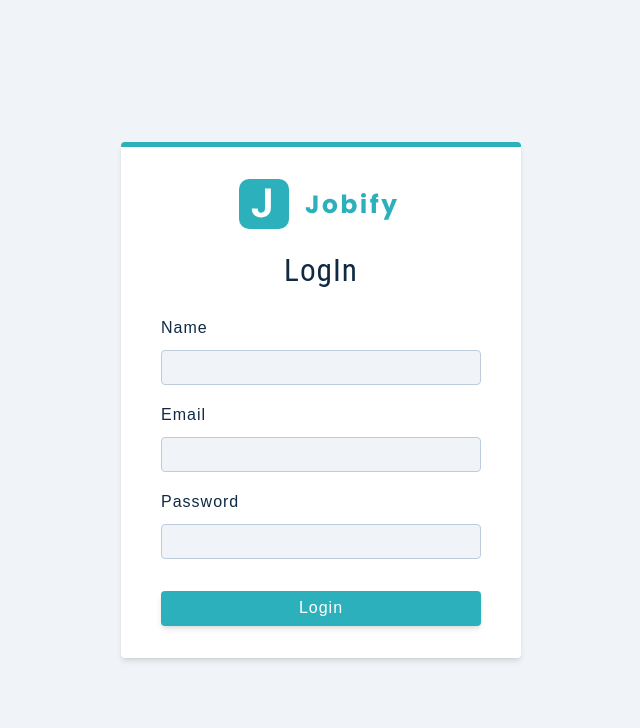
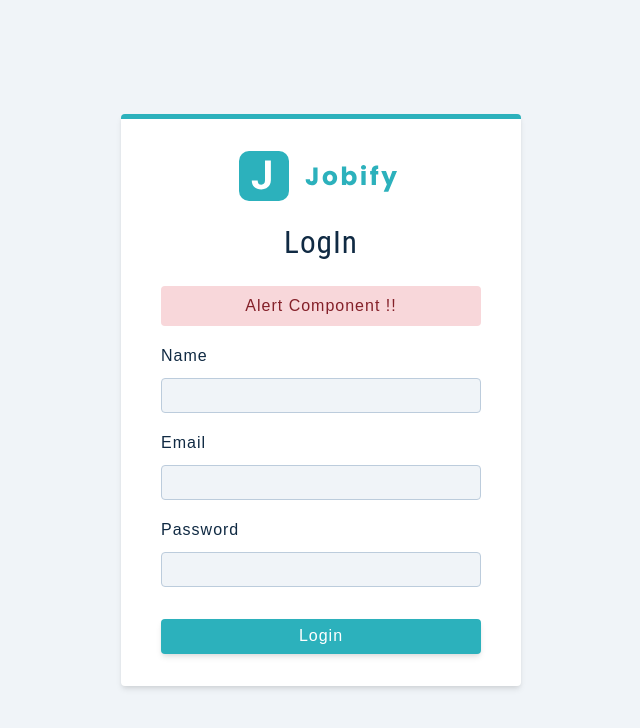
Before and after one commit to akkdev1/mern-jobify-web, a React (Create React App) app: page /register in a window 1280 px wide. Shown: the top 728 px of the page, without its empty margins (319-959 px from the left). Built offline with nearby package versions, Linux system fonts and the light colour scheme.

Commit message:
Alert Component

```diff
--- /dev/null
+++ b/src/components/Alert.js
@@ -0,0 +1,9 @@
+import React from 'react'
+
+const Alert = () => {
+    return (
+        <div className='alert alert-danger'>Alert Component !! </div>
+    )
+}
+
+export default Alert
--- a/src/components/index.js
+++ b/src/components/index.js
@@ -1,5 +1,7 @@
 import Logo from './Logo'
 import FormRow from './FormRow'
+import Alert from './Alert'
+
 export {
-    Logo, FormRow
+    Logo, FormRow, Alert
 }
--- a/src/pages/Register.js
+++ b/src/pages/Register.js
@@ -1,6 +1,6 @@
 import React from 'react'
 import { useState, useEffect } from 'react'
-import { Logo, FormRow } from '../components'
+import { Logo, FormRow, Alert } from '../components'
 import Warpper from '../assets/wrappers/RegisterPage' //เรียกใช้ componetn รูปแบบ Warp Page  ในการ Zoom Page เข้าออก
 
 //  ทำการ Initial ค่าตัวแปร State ที่ใช้งานใน Page ไว้ด้านบนสุด ก่อนฟังก์ชั่น Component
@@ -9,6 +9,7 @@
     email: '',
     password: '',
     isMember: true,
+    showAlert: true,
 }
 
 //==================================================
@@ -27,12 +28,13 @@
         console.log(e.target)
     }
 
-    //======================================================
+    //=====================Render View=================================
     return (
         <Warpper className='full-page'>
             <form className='form' onSubmit={onSubmit}>
                 <Logo />
                 <h3>LogIn</h3>
+                {value.showAlert && <Alert />}
 
                 {/* ใส่ค่า Name Input */}
                 <FormRow
```
